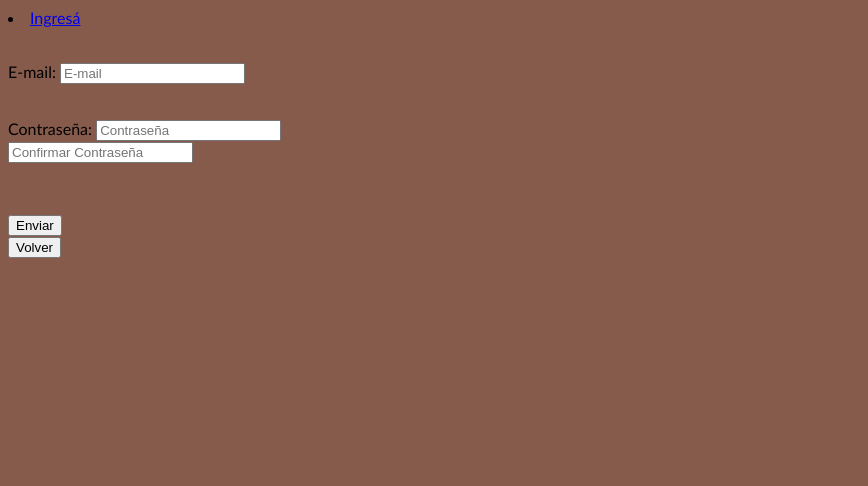
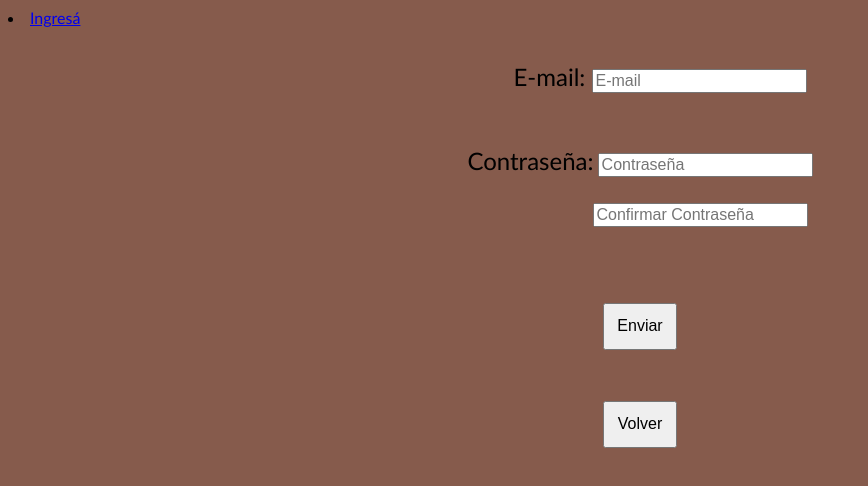
Before and after one commit to MarSiches/proyecto_integrador, a website: page views/login.html in a window 1280 px wide. Shown: the whole page, without its empty margins (0-868 px from the left). Drawn offline with Linux system fonts and the light colour scheme; files whose address does not match are found by name.

Commit message:
agregue detalles de estilo de login y cambie el tamanio de letra general

```diff
--- a/Public/css/styles.css
+++ b/Public/css/styles.css
@@ -1,5 +1,6 @@
 *{
         box-sizing: border-box;
+        font-size: medium;
 }
 
 body
@@ -264,3 +265,33 @@ section.botonEnviar:hover{
 div.NE{
   box-sizing: border-box;
 }
+
+.login{
+  text-align: center;
+}
+label.password{
+  font-size: x-large;
+}
+
+label.etiquetaEmail {
+  margin-left: 40px;
+  font-size: x-large;
+}
+
+input#password {
+  margin-bottom: 2%;
+  margin-top: 2%;
+}
+input#passwordC{
+  margin-left: 120px;
+}
+input[type="button"] {
+  padding: 1%;
+  margin: 2%;
+  font-size: medium;
+}
+input[type="reset"] {
+  padding: 1%;
+  margin: 2%;
+  font-size: medium;
+}
```
